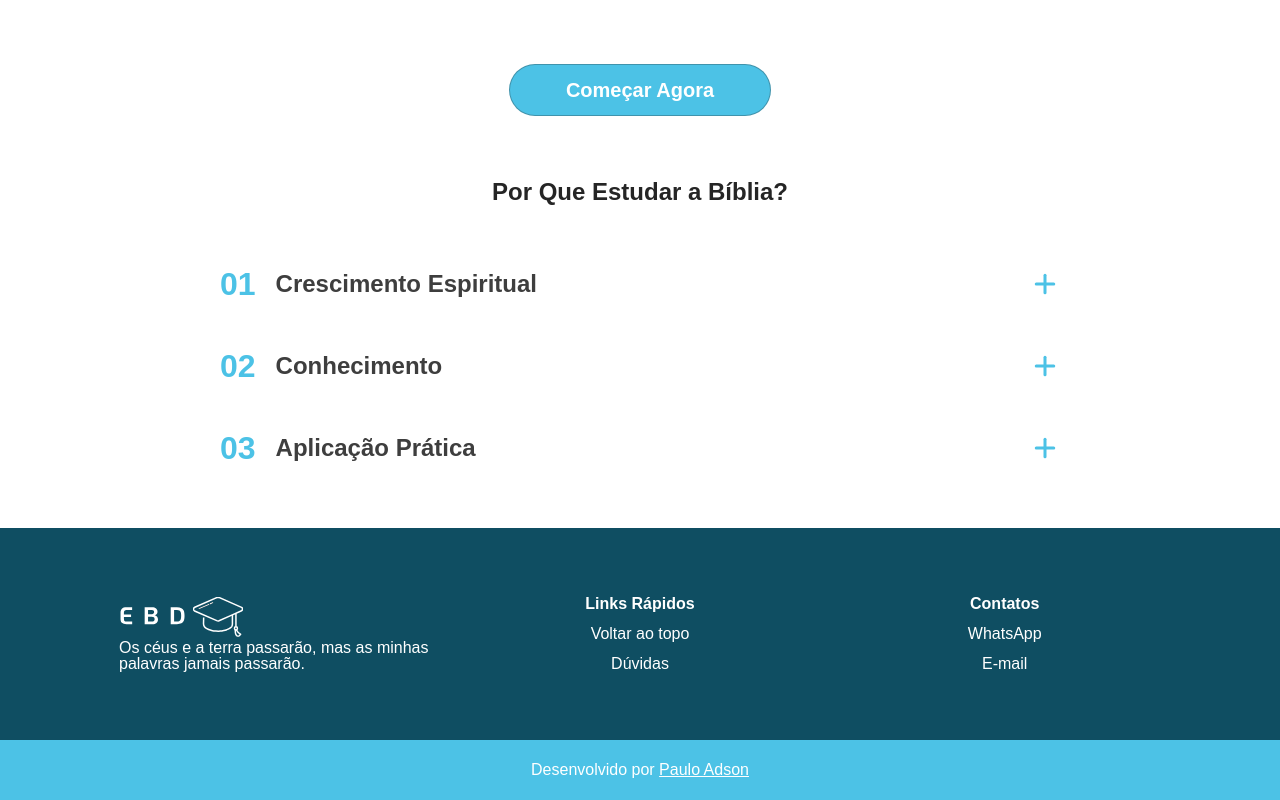
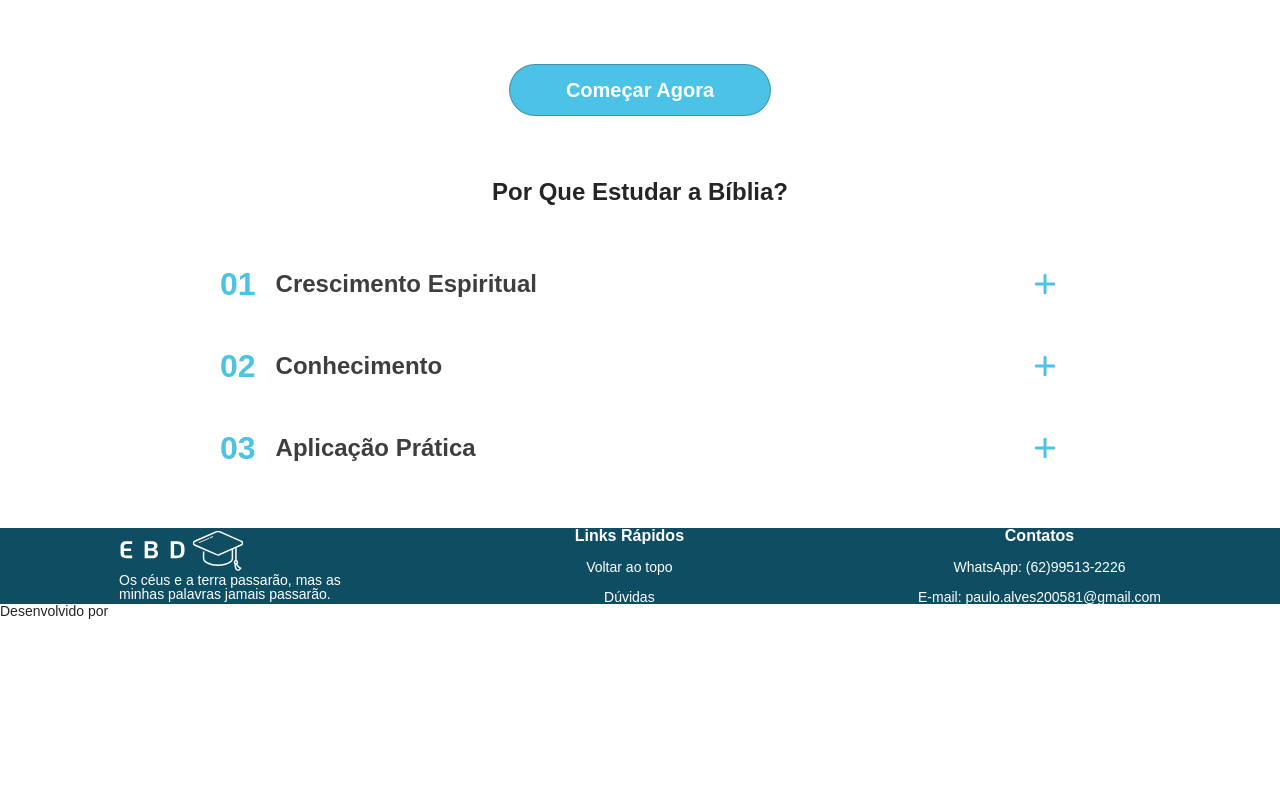
Before and after one commit to PauloAdson/escola-biblica, a React (Create React App) app: page / in a window 1280 px wide. Shown: the part 1233-2033 px from the top of the page. After the commit the page ends 1852 px from the top, so only its background shows below. Built offline with nearby package versions, Linux system fonts and the light colour scheme; a web font is replaced by a local one.

Commit message:
refazendo o footer

```diff
--- a/src/components/Footer/Footer.jsx
+++ b/src/components/Footer/Footer.jsx
@@ -7,29 +7,29 @@ export class Footer extends React.Component {
         return (
             <>
                 <footer>
-                    <div className="footer__content">
-                        <div className="footer__content-logo footer__content-height">
-                            <a href="/"><img src={logo} alt="Logo EBD" /></a>
-                            <p>Os céus e a terra passarão, mas as minhas palavras jamais passarão.</p>
+                    <div className="footer__container">
+
+                        <div className="footer__logo ">
+                            <img src={logo} alt="Logo EBD" />
+                            <p>
+                                Os céus e a terra passarão, mas as<br />
+                                minhas palavras jamais passarão.
+                            </p>
                         </div>
-
-                        <div className="footer__content-links footer__links-rapidos footer__content-height">
-                            <h4>Links Rápidos</h4>
-
-                            <p><a href="">Voltar ao topo</a></p>
-                            <p><a href="#duvidas">Dúvidas</a></p>
+                        <div className="footer__links">
+                            <h4 className="footer__links-titulo">Links Rápidos</h4>
+                            <a href="">Voltar ao topo</a>
+                            <a href="">Dúvidas</a>
                         </div>
-
-                        <div className="footer__content-links footer__content-height">
-                            <h4>Contatos</h4>
-
-                            <p><a href="https://wa.me/5562995132226" target="_blank">WhatsApp</a></p>
-                            <p><a href="mailto:paulo.alves200581@gmail.com">E-mail</a></p>
+                        <div className="footer__links">
+                            <h4 className="footer__links-titulo">Contatos</h4>
+                            <p>WhatsApp: <a href="https://wa.me/5562995132226">(62)99513-2226</a></p>
+                            <p>E-mail: <a href="mailto:paulo.alves200581@gmail.com">paulo.alves200581@gmail.com</a></p>
                         </div>
                     </div>
-
                 </footer>
-                <div className="footer__copyright"><p> Desenvolvido por <a href="https://portfolio-pauloadson.vercel.app/" target="_blank">Paulo Adson</a></p>
+                <div className="copyright">
+                    <p>Desenvolvido por <a href="https://portfolio-pauloadson.vercel.app/">Paulo Adson</a></p>
                 </div>
             </>
         );
--- a/src/components/Footer/styles.css
+++ b/src/components/Footer/styles.css
@@ -1,90 +1,37 @@
 footer {
-    height: 212px;
-    padding: 0 1.4rem;
     background-color: var(--bg-escuro);
+}
+
+footer div.footer__container {
+    max-width: 1042px;
+    margin: 0 auto;
     display: flex;
     align-items: center;
+    justify-content: space-between;
 }
 
-footer div.footer__content {
-    display: flex;
-    justify-content: space-between;
-    width: 100%;
-    max-width: 1042px;
-    margin: 0 auto;
+div.footer__logo p {
     color: var(--cor-secundaria);
 }
 
-div.footer__content-height {
-
-    width: 30%;
-    justify-content: space-between;
+div.footer__links {
+    display: flex;
+    flex-direction: column;
+    text-align: center;
+    gap: 1.6rem;
 }
 
-div.footer__content-logo p {
+h4.footer__links-titulo {
     font-size: 1.6rem;
-}
-
-div.footer__content-links {
-    text-align: center;
-    display: flex;
-    flex-direction: column;
-}
-
-div.footer__content-links p, a, h4 {
-    font-size: 1.6rem;
-    color: var(--cor-secundaria);
-}
-
-div.footer__content-links a:hover {
-    text-decoration: underline;
-    color: var(--cor-secundaria-escuro);
-}
-
-div.footer__content-links h4 {
     font-weight: 700;
     color: var(--cor-secundaria);
 }
 
-div.footer__copyright {
-    background-color: var(--bg-claro);
-    height: 60px;
-    display: flex;
-    align-items: center;
-    justify-content: center;
-    font-size: 1.6rem;
-}
-
-div.footer__copyright p, a {
-    font-size: 1.6rem;
+div.footer__links p, a {
     color: var(--cor-secundaria);
 }
 
-div.footer__copyright a {
+div.footer__links a:hover {
     text-decoration: underline;
-}
-
-div.footer__copyright a:hover {
     opacity: 0.9;
 }
-
-@media screen and (max-width: 767px) {
-    div.footer__content-logo {
-        display: none;
-    }
-
-    footer div.footer__content {
-        display: flex;
-        justify-content: space-around;
-        align-items: center;
-    }
-div.footer__content-links {
-    display: flex;
-    flex-direction: column;
-    gap: 1.2rem;
-}
-div.footer__content-links a {
-font-size: 1.4rem;
-}
-
-}
```
